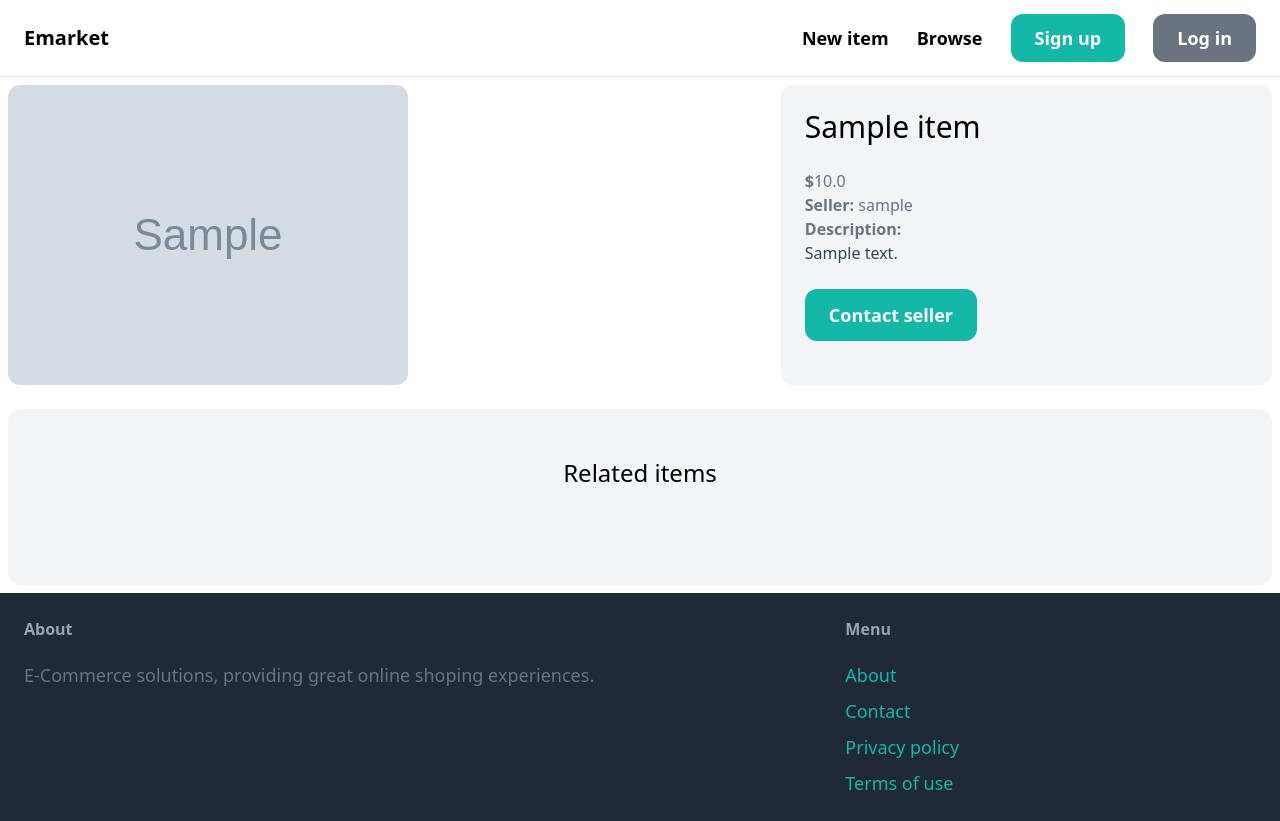
After one commit to Excellent58/emarket, a Django app: page /items/1/ in a window 1280 px wide. The commit adds this page. Run offline with Django 5.2, Linux system fonts and the light colour scheme; tables that the repository leaves empty hold one stand-in row (values such as "Sample post"); grey boxes marked "Sample" are stand-in pictures; some libraries are stand-ins or nearby versions.

Commit message:
create product detail page

```diff
--- a/core/urls.py
+++ b/core/urls.py
@@ -1,5 +1,3 @@
-from django.conf import settings
-from django.conf.urls.static import static
 from django.urls import path
 from .import views
 
@@ -10,4 +8,4 @@ urlpatterns = [
     path("", views.index, name="index"),
     path("contact/", views.contact, name="contact"),
     path("signup/", views.signup, name="signup"),
-] + static(settings.MEDIA_URL, document_root=settings.MEDIA_ROOT)
+]
--- a/emarket/settings.py
+++ b/emarket/settings.py
@@ -134,7 +134,7 @@ STATICFILES_DIRS = (os.path.join(BASE_DIR, "static"),)
 
 # media files
 MEDIA_URL = "media/"
-MEDIA_ROOT = BASE_DIR / "media"
+MEDIA_ROOT = os.path.join(BASE_DIR, "media")
 
 
 # Default primary key field type
--- a/emarket/urls.py
+++ b/emarket/urls.py
@@ -1,23 +1,14 @@
-"""
-URL configuration for emarket project.
-
-The `urlpatterns` list routes URLs to views. For more information please see:
-    https://docs.djangoproject.com/en/5.0/topics/http/urls/
-Examples:
-Function views
-    1. Add an import:  from my_app import views
-    2. Add a URL to urlpatterns:  path('', views.home, name='home')
-Class-based views
-    1. Add an import:  from other_app.views import Home
-    2. Add a URL to urlpatterns:  path('', Home.as_view(), name='home')
-Including another URLconf
-    1. Import the include() function: from django.urls import include, path
-    2. Add a URL to urlpatterns:  path('blog/', include('blog.urls'))
-"""
+from django.conf import settings
+from django.conf.urls.static import static
 from django.contrib import admin
 from django.urls import path, include
 
 urlpatterns = [
     path("admin/", admin.site.urls),
     path("", include("core.urls")),
+    path("items/", include("item.urls")),
 ]
+
+urlpatterns = urlpatterns + static(
+    settings.MEDIA_URL, document_root=settings.MEDIA_ROOT
+)
--- /dev/null
+++ b/item/urls.py
@@ -0,0 +1,9 @@
+from django.urls import path
+
+from . import views
+
+app_name = 'item'
+
+urlpatterns = [
+    path('<int:pk>/', views.detail, name='detail'),
+]
--- a/item/views.py
+++ b/item/views.py
@@ -1,3 +1,11 @@
-from django.shortcuts import render
+from django.shortcuts import render, get_object_or_404
 
-# Create your views here.
+from .models import Item
+
+def detail(request, pk):
+    item = get_object_or_404(Item, pk=pk)
+    related_items = Item.objects.filter(category=item.category, is_sold=False).exclude(pk=pk)[0:3]
+
+    return render(
+        request, "item/detail.html", {"item": item, "related_items": related_items}
+    )
--- a/static/src/output.css
+++ b/static/src/output.css
@@ -558,16 +558,20 @@ video {
   position: static;
 }
 
-.relative {
-  position: relative;
+.col-span-3 {
+  grid-column: span 3 / span 3;
 }
 
-.bottom-0 {
-  bottom: 0px;
+.col-span-2 {
+  grid-column: span 2 / span 2;
 }
 
-.top-0 {
-  top: 0px;
+.m-3 {
+  margin: 0.75rem;
+}
+
+.mb-12 {
+  margin-bottom: 3rem;
 }
 
 .mb-5 {
@@ -578,12 +582,32 @@ video {
   margin-top: 1.5rem;
 }
 
-.mb-12 {
-  margin-bottom: 3rem;
+.mb-6 {
+  margin-bottom: 1.5rem;
+}
+
+.mt-2 {
+  margin-top: 0.5rem;
+}
+
+.mb-2 {
+  margin-bottom: 0.5rem;
+}
+
+.ml-2 {
+  margin-left: 0.5rem;
+}
+
+.mr-2 {
+  margin-right: 0.5rem;
 }
 
 .block {
   display: block;
+}
+
+.inline-block {
+  display: inline-block;
 }
 
 .flex {
@@ -598,24 +622,20 @@ video {
   height: 100vh;
 }
 
-.w-2 {
-  width: 0.5rem;
+.w-1\/3 {
+  width: 33.333333%;
 }
 
 .w-2\/3 {
   width: 66.666667%;
 }
 
-.w-1 {
-  width: 0.25rem;
+.grid-cols-3 {
+  grid-template-columns: repeat(3, minmax(0, 1fr));
 }
 
-.w-1\/3 {
-  width: 33.333333%;
-}
-
-.grid-cols-3 {
-  grid-template-columns: repeat(3, minmax(0, 1fr));
+.grid-cols-5 {
+  grid-template-columns: repeat(5, minmax(0, 1fr));
 }
 
 .items-center {
@@ -628,6 +648,10 @@ video {
 
 .gap-3 {
   gap: 0.75rem;
+}
+
+.gap-6 {
+  gap: 1.5rem;
 }
 
 .space-x-6 > :not([hidden]) ~ :not([hidden]) {
@@ -650,9 +674,9 @@ video {
   border-radius: 0.25rem;
 }
 
-.rounded-t {
-  border-top-left-radius: 0.25rem;
-  border-top-right-radius: 0.25rem;
+.rounded-b-xl {
+  border-bottom-right-radius: 0.75rem;
+  border-bottom-left-radius: 0.75rem;
 }
 
 .rounded-t-xl {
@@ -660,21 +684,8 @@ video {
   border-top-right-radius: 0.75rem;
 }
 
-.rounded-b-xl {
-  border-bottom-right-radius: 0.75rem;
-  border-bottom-left-radius: 0.75rem;
-}
-
-.border {
-  border-width: 1px;
-}
-
 .border-b {
   border-bottom-width: 1px;
-}
-
-.border-r {
-  border-right-width: 1px;
 }
 
 .border-gray-200 {
@@ -682,14 +693,9 @@ video {
   border-color: rgb(229 231 235 / var(--tw-border-opacity));
 }
 
-.border-red-600 {
-  --tw-border-opacity: 1;
-  border-color: rgb(220 38 38 / var(--tw-border-opacity));
-}
-
-.bg-teal-500 {
+.bg-gray-100 {
   --tw-bg-opacity: 1;
-  background-color: rgb(20 184 166 / var(--tw-bg-opacity));
+  background-color: rgb(243 244 246 / var(--tw-bg-opacity));
 }
 
 .bg-gray-500 {
@@ -702,9 +708,9 @@ video {
   background-color: rgb(31 41 55 / var(--tw-bg-opacity));
 }
 
-.bg-gray-100 {
+.bg-teal-500 {
   --tw-bg-opacity: 1;
-  background-color: rgb(243 244 246 / var(--tw-bg-opacity));
+  background-color: rgb(20 184 166 / var(--tw-bg-opacity));
 }
 
 .bg-white {
@@ -721,6 +727,11 @@ video {
   padding-right: 1.5rem;
 }
 
+.py-12 {
+  padding-top: 3rem;
+  padding-bottom: 3rem;
+}
+
 .py-3 {
   padding-top: 0.75rem;
   padding-bottom: 0.75rem;
@@ -731,17 +742,17 @@ video {
   padding-bottom: 1.5rem;
 }
 
-.py-12 {
-  padding-top: 3rem;
-  padding-bottom: 3rem;
-}
-
 .pr-10 {
   padding-right: 2.5rem;
 }
 
 .text-center {
   text-align: center;
+}
+
+.text-2xl {
+  font-size: 1.5rem;
+  line-height: 2rem;
 }
 
 .text-3xl {
@@ -759,13 +770,18 @@ video {
   line-height: 1.75rem;
 }
 
-.text-2xl {
-  font-size: 1.5rem;
-  line-height: 2rem;
+.font-semibold {
+  font-weight: 600;
 }
 
-.font-semibold {
-  font-weight: 600;
+.text-gray-400 {
+  --tw-text-opacity: 1;
+  color: rgb(156 163 175 / var(--tw-text-opacity));
+}
+
+.text-gray-500 {
+  --tw-text-opacity: 1;
+  color: rgb(107 114 128 / var(--tw-text-opacity));
 }
 
 .text-green-800 {
@@ -778,34 +794,29 @@ video {
   color: rgb(153 27 27 / var(--tw-text-opacity));
 }
 
+.text-teal-500 {
+  --tw-text-opacity: 1;
+  color: rgb(20 184 166 / var(--tw-text-opacity));
+}
+
 .text-white {
   --tw-text-opacity: 1;
   color: rgb(255 255 255 / var(--tw-text-opacity));
 }
 
-.text-gray-400 {
+.text-gray-700 {
   --tw-text-opacity: 1;
-  color: rgb(156 163 175 / var(--tw-text-opacity));
+  color: rgb(55 65 81 / var(--tw-text-opacity));
 }
 
-.text-gray-500 {
-  --tw-text-opacity: 1;
-  color: rgb(107 114 128 / var(--tw-text-opacity));
-}
-
-.text-teal-500 {
-  --tw-text-opacity: 1;
-  color: rgb(20 184 166 / var(--tw-text-opacity));
+.hover\:bg-gray-700:hover {
+  --tw-bg-opacity: 1;
+  background-color: rgb(55 65 81 / var(--tw-bg-opacity));
 }
 
 .hover\:bg-teal-700:hover {
   --tw-bg-opacity: 1;
   background-color: rgb(15 118 110 / var(--tw-bg-opacity));
-}
-
-.hover\:bg-gray-700:hover {
-  --tw-bg-opacity: 1;
-  background-color: rgb(55 65 81 / var(--tw-bg-opacity));
 }
 
 .hover\:text-gray-500:hover {
--- a/templates/base.html
+++ b/templates/base.html
@@ -13,7 +13,7 @@
     {% endcompress %}
 </head>
 <body class="">
-    <nav class="py-6 px-6 flex justify-between items-center border-b border-gray-200">
+    <nav class="py-6 px-6 flex justify-between items-center border-b border-gray-200 mb-2">
         <a href="/" class="text-xl font-semibold">Emarket</a>
 
         <div class="space-x-6">
@@ -24,12 +24,12 @@
            <a href="#" class="px-6 py-3 text-lg font-semibold bg-gray-500 text-white rounded-xl hover:bg-gray-700">Log in</a>
         </div>
     </nav>
-    <div class="">
+    <div class="ml-2 mr-2">
         {% block content %}
         {% endblock content %}
     </div>
 
-    <footer class="py-6 px-6 flex justify-between bg-gray-800">
+    <footer class="py-6 px-6 flex justify-between bg-gray-800 mt-2">
         <div class="w-2/3 pr-10">
             <h3 class="mb-5 font-semibold text-gray-400">About</h3>
             <p class="text-lg text-gray-500">E-Commerce solutions, providing great online shoping experiences.</p>
--- a/templates/index.html
+++ b/templates/index.html
@@ -10,7 +10,7 @@
     <div class="grid grid-cols-3 gap-3">
         {% for item in items %}
             <div>
-                <a href="#">
+                <a href="{% url 'item:detail' item.id %}">
                     <div>
                         <img src="{{ item.image.url }}" class="rounded-t-xl"/>
                     </div>
--- /dev/null
+++ b/templates/item/detail.html
@@ -0,0 +1,48 @@
+<!-- templates/index.html -->
+{% extends "base.html" %}
+
+{% block title %} {{ item.name }} {% endblock title%}
+
+{% block content %}
+    <div class="grid grid-cols-5 gap-6">
+        <div class="col-span-3">
+            <img src="{{ item.image.url }}" class="rounded-xl"/>
+        </div>
+
+        <div class="col-span-2 p-6 bg-gray-100 rounded-xl">
+            <h1 class="mb-6 text-3xl">{{ item.name }}</h1>
+            <p class="text-gray-500"><strong>$</strong>{{ item.price}}</p>
+            <p class="text-gray-500"><strong>Seller: </strong>{{ item.created_by.username}}</p>
+
+            {% if item.description %}
+                <p class="text-gray-700">
+                    <strong class="text-gray-500">Description: </strong><br/>
+                    {{ item.description }}
+                </p>
+            {% endif %}
+
+            <a href="#" class="inline-block mt-6 px-6 py-3 text-lg font-semibold bg-teal-500 text-white rounded-xl hover:bg-teal-700">Contact seller</a>
+        </div>
+    </div>
+
+    <div class="mt-6 px-6 py-12 bg-gray-100 rounded-xl">
+        <h2 class="mb-12 text-2xl text-center">Related items</h2>
+
+        <div class="grid grid-cols-3 gap-3">
+            {% for item in related_items %}
+                <div>
+                    <a href="{% url 'item:detail' item.id %}">
+                        <div>
+                            <img src="{{ item.image.url }}" class="rounded-t-xl"/>
+                        </div>
+
+                        <div class="p-6 bg-white rounded-b-xl">
+                            <h2 class="text-2xl">{{ item.name }}</h2>
+                            <p class="text-gray-500">${{ item.price }}</p>
+                        </div>
+                    </a>
+                </div>
+            {% endfor %}
+        </div>
+    </div>
+{% endblock content %}
--- a/templates/login.html
+++ b/templates/login.html
@@ -1,4 +1,3 @@
-<!-- templates/index.html -->
 {% extends "base.html" %}
 {% block title %}Login{% endblock title%}
 {% block content %}
```
Also changed, not shown: media/items_images/toy-car.jpg (added).
